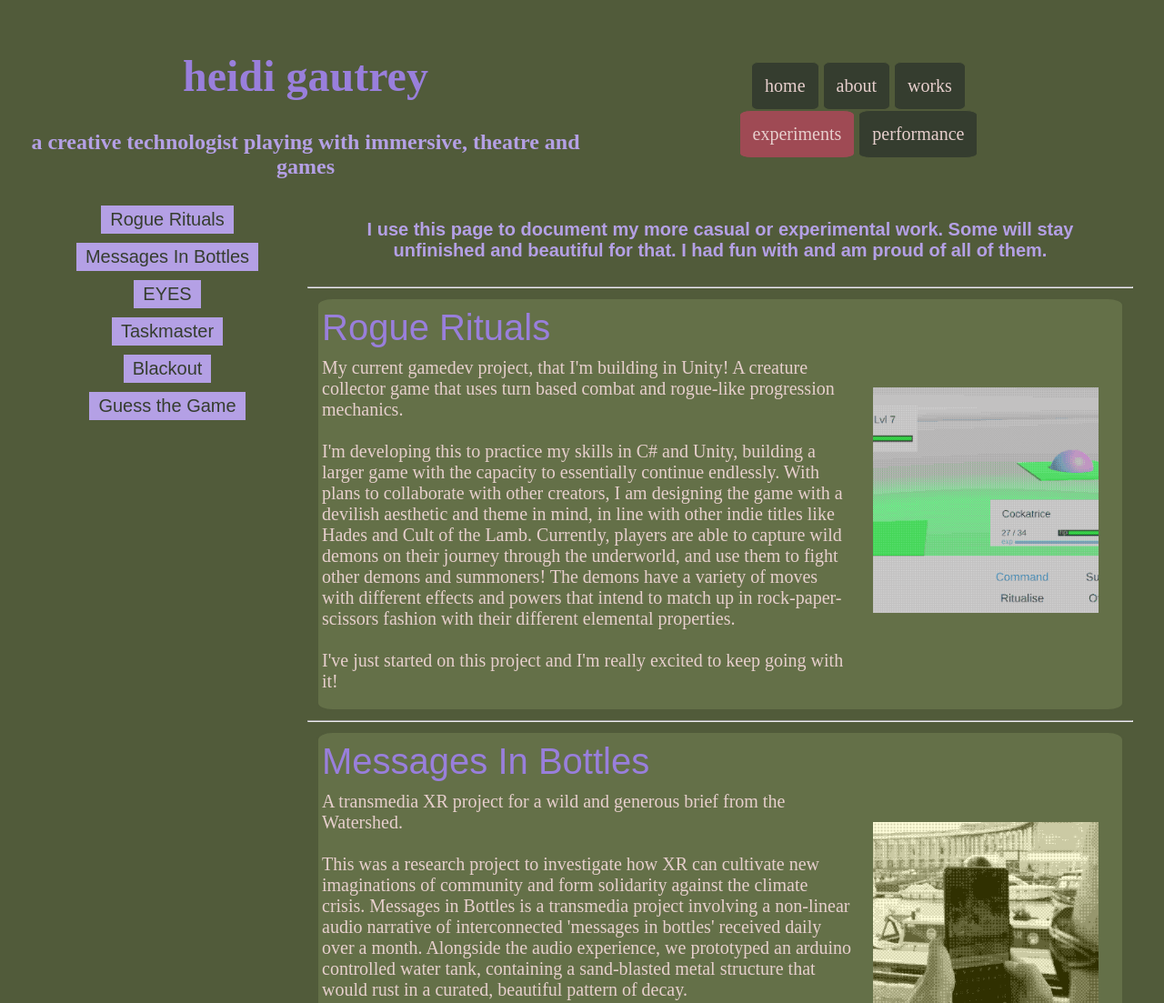
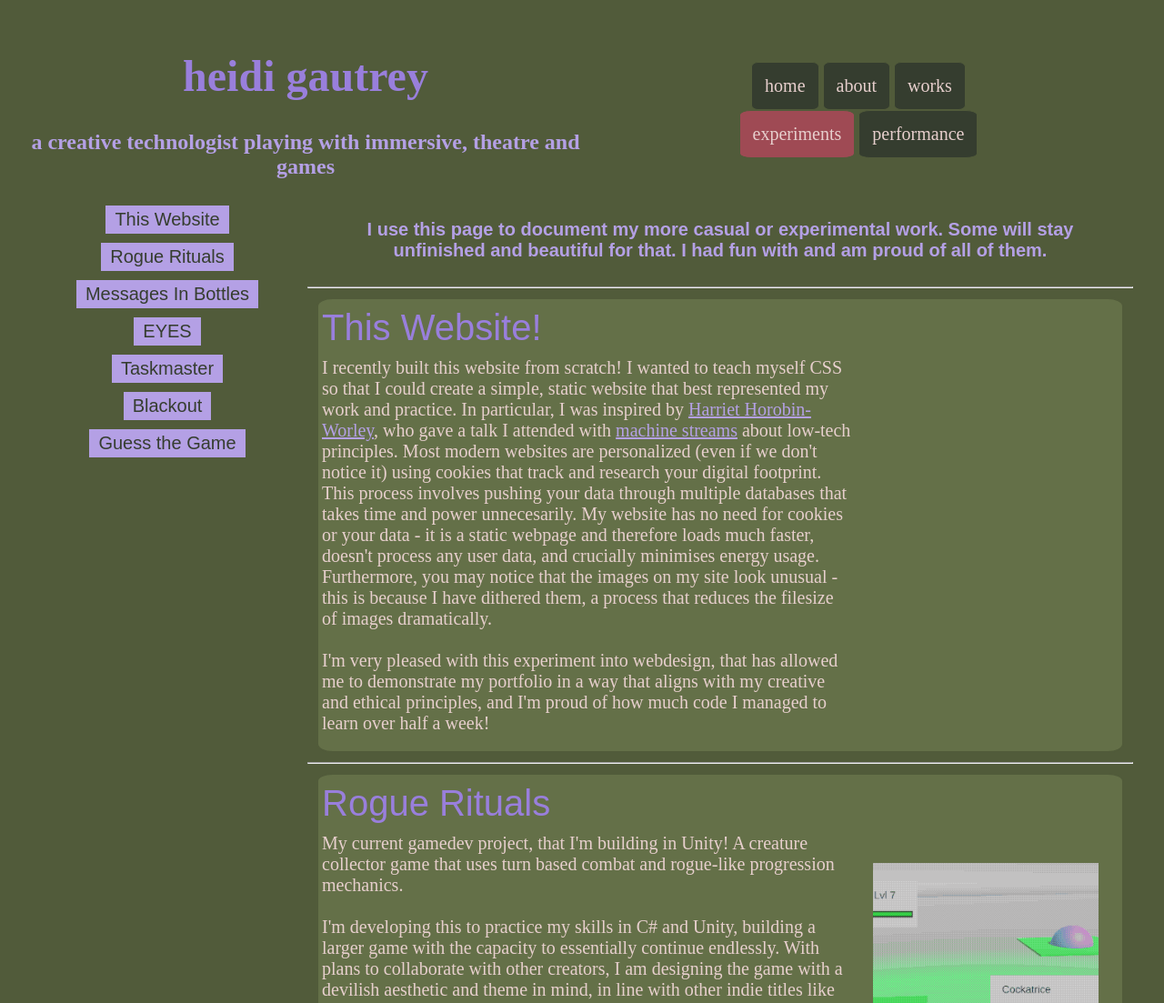
Before and after one commit to bigredpodge/heidigautrey, a plain HTML site: page experiments.html in a window 1280 px wide. Shown: the top 1103 px of the page at 91% size. Drawn offline with Linux system fonts and the light colour scheme.

Commit message:
added website entry

```diff
--- a/experiments.html
+++ b/experiments.html
@@ -26,6 +26,7 @@
             </div>
 
             <div class="contents">
+                <a href="#Site">This Website</a><br>
                 <a href="#Rogue">Rogue Rituals</a><br>
                 <a href="#Messages">Messages In Bottles</a><br>
                 <a href="#Eyes">EYES</a><br>
@@ -37,6 +38,20 @@
             <div class="content">
                 <div class="intro">
                     I use this page to document my more casual or experimental work. Some will stay unfinished and beautiful for that. I had fun with and am proud of all of them.
+                </div>
+
+                <hr>
+
+                <div class="project-container" id="Site">
+                    <div class="project-title">
+                        This Website!
+                    </div>
+                    <div class="project-description">
+                        I recently built this website from scratch! I wanted to teach myself CSS so that I could create a simple, static website that best represented my work and practice. In particular, I was inspired by <a target="_blank" href="https://harriethw.com/">Harriet Horobin-Worley</a>, who gave a talk I attended with <a target="_blank" href="https://www.machine-streams.com/">machine streams</a> about low-tech principles. Most modern websites are personalized (even if we don't notice it) using cookies that track and research your digital footprint. This process involves pushing your data through multiple databases that takes time and power unnecesarily. My website has no need for cookies or your data - it is a static webpage and therefore loads much faster, doesn't process any user data, and crucially minimises energy usage. Furthermore, you may notice that the images on my site look unusual - this is because I have dithered them, a process that reduces the filesize of images dramatically.
+                        <br><br>
+                        I'm very pleased with this experiment into webdesign, that has allowed me to demonstrate my portfolio in a way that aligns with my creative and ethical principles, and I'm proud of how much code I managed to learn over half a week!
+                    </div>
+                    <div class="project-teamlist"></div>
                 </div>
 
                 <hr>
```
